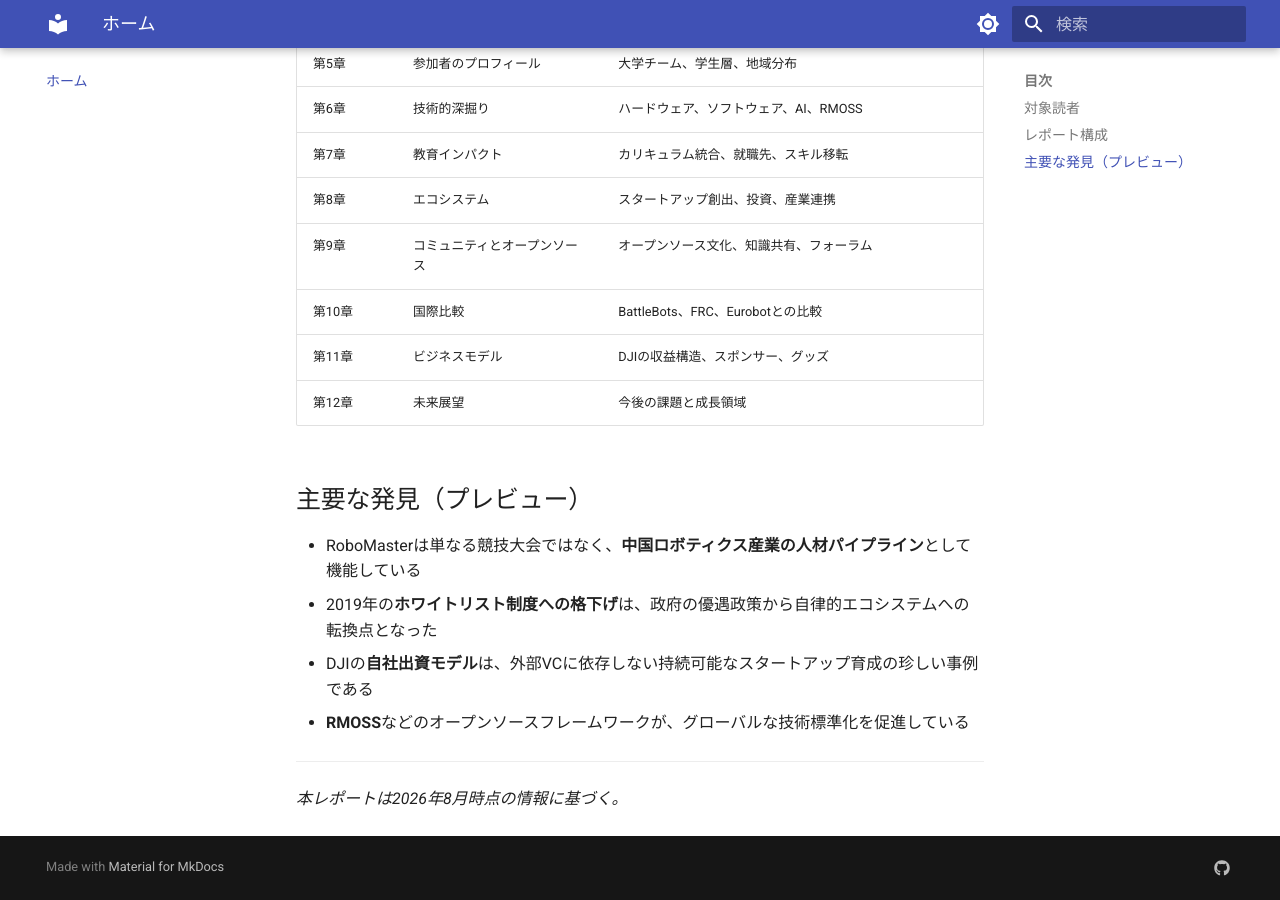
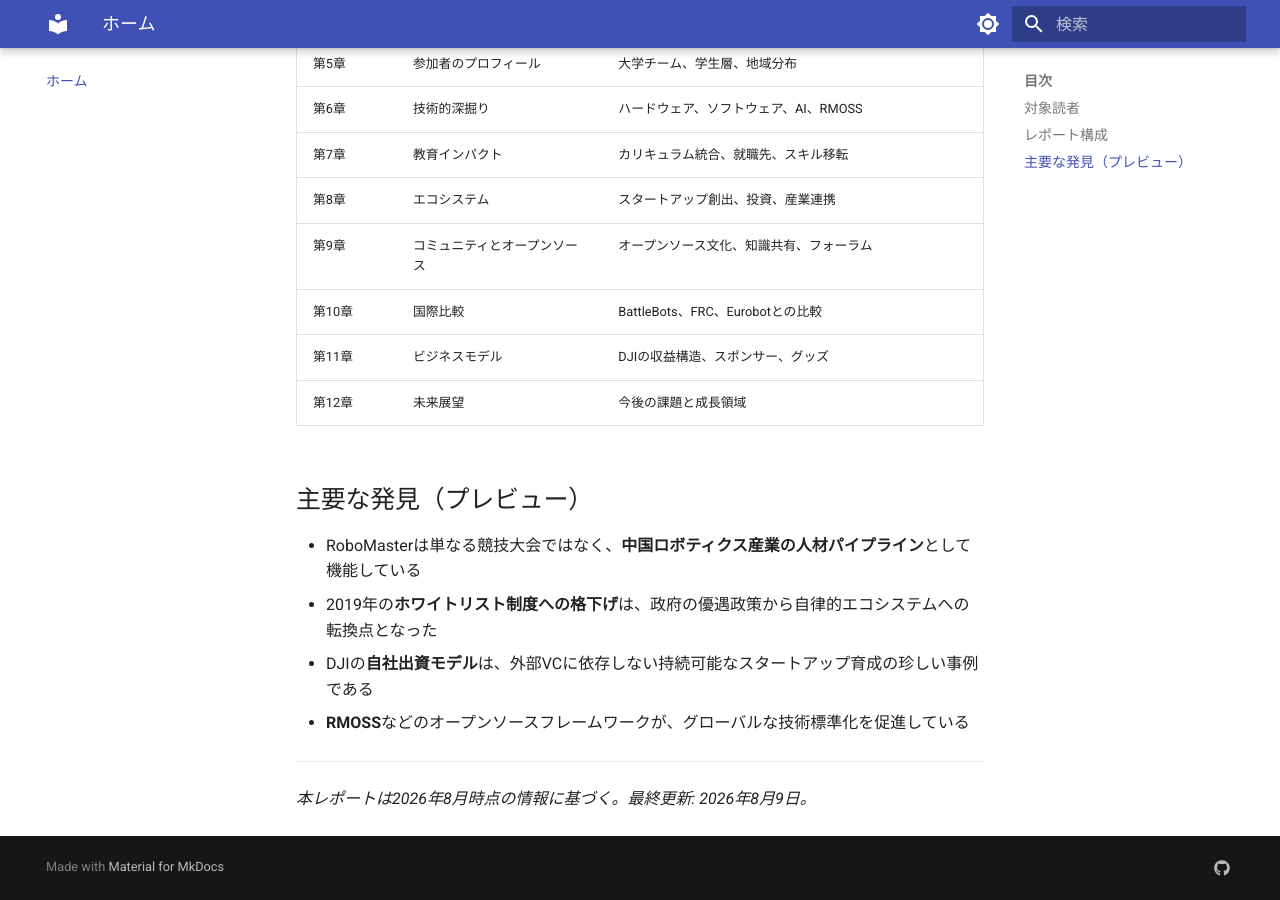
Before and after one commit to Nico-Tech-Shenzhen/robomaster-report, an MkDocs documentation site: the page built from docs/index.md, in a window 1280 px wide and 900 px high, scrolled down 804 px. Built offline with MkDocs 1.6.1 and Material for MkDocs 9.7.7, drawn with Linux system fonts in a browser that asks for light colours.

```diff
--- a/docs/index.md
+++ b/docs/index.md
@@ -37,4 +37,4 @@
 
 ---
 
-*本レポートは2026年8月時点の情報に基づく。*
+*本レポートは2026年8月時点の情報に基づく。最終更新: 2026年8月9日。*
```
